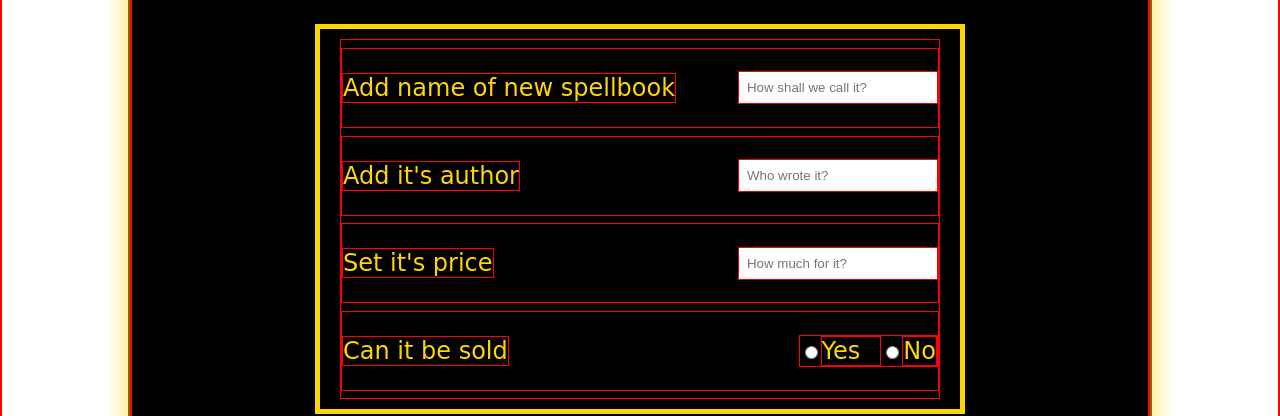
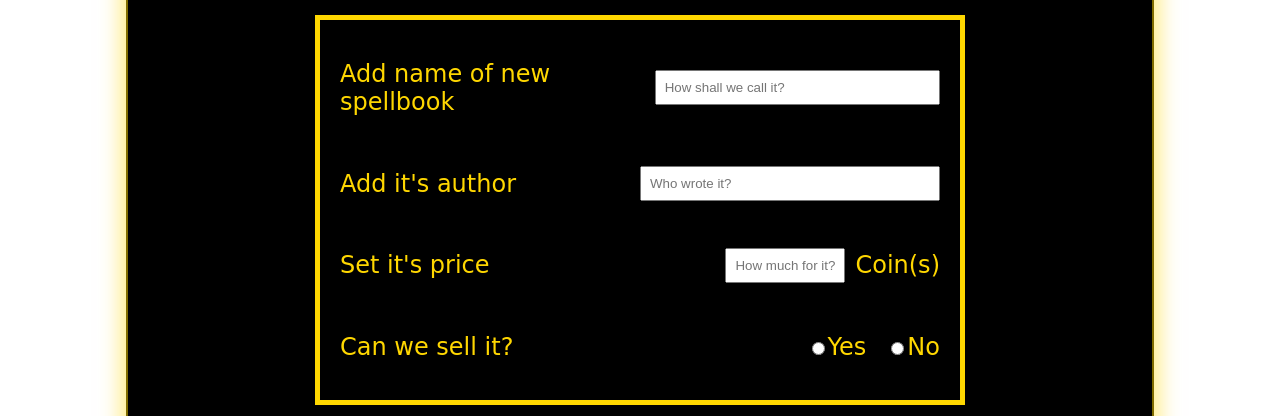
Before and after one commit to erikvlcak/bookstore, a plain HTML site: page index.html in a window 1280 px wide. Shown: the part 2265-2681 px from the top of the page. Drawn offline with Linux system fonts and the light colour scheme; a web font is replaced by a local one.

Commit message:
Style input of price for new book.

```diff
--- a/index.html
+++ b/index.html
@@ -128,9 +128,10 @@
                             <p>Set it's price</p>
                             <input type="text" name="newBook" id="priceNewBook" class="addBook"
                                 placeholder="How much for it?">
+                            <p>Coin(s)</p>
                         </div>
                         <div class="Sellable">
-                            <p>Can it be sold</p>
+                            <p>Can we sell it?</p>
                             <div class="sellYesNo">
                                 <input type="radio" name="sellNewBook" id="sellNewBookYes">
                                 <label for="sellNewBookYes">Yes</label>
--- a/style.css
+++ b/style.css
@@ -1,6 +1,6 @@
-* {
+/* * {
     border: solid red 1px;
-}
+} */
 
 ul {
     list-style-type: none;
@@ -348,7 +348,7 @@ input[type=checkbox] {
 }
 
 .addNewBooks input[type='text'] {
-    width: 200px;
+    width: 300px;
 
 }
 
@@ -356,6 +356,11 @@ input[type=checkbox] {
     text-align: start;
 }
 
+.newPrice input[type='text'] {
+    margin: 0px 10px 0px auto;
+    width: 120px;
+}
+
 .sellYesNo label:first-of-type {
     padding-right: 20px;
 }
```
